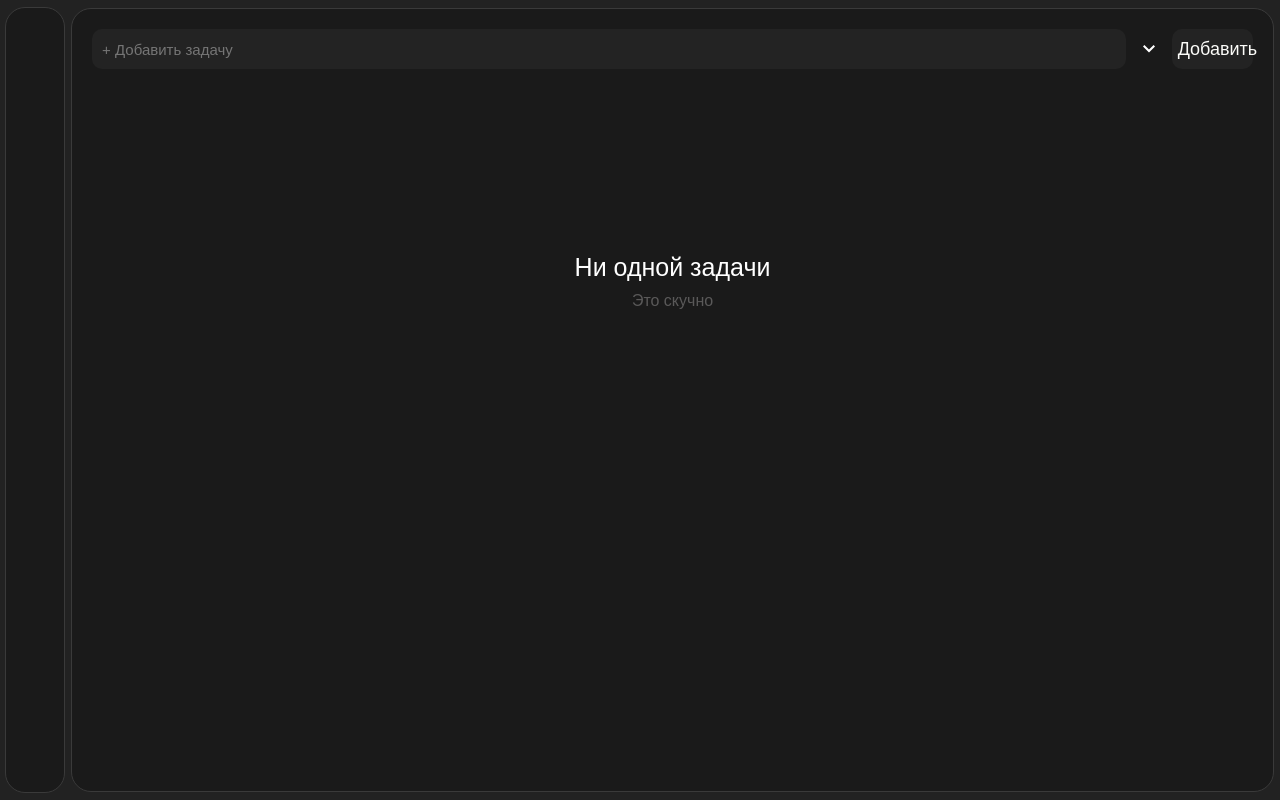
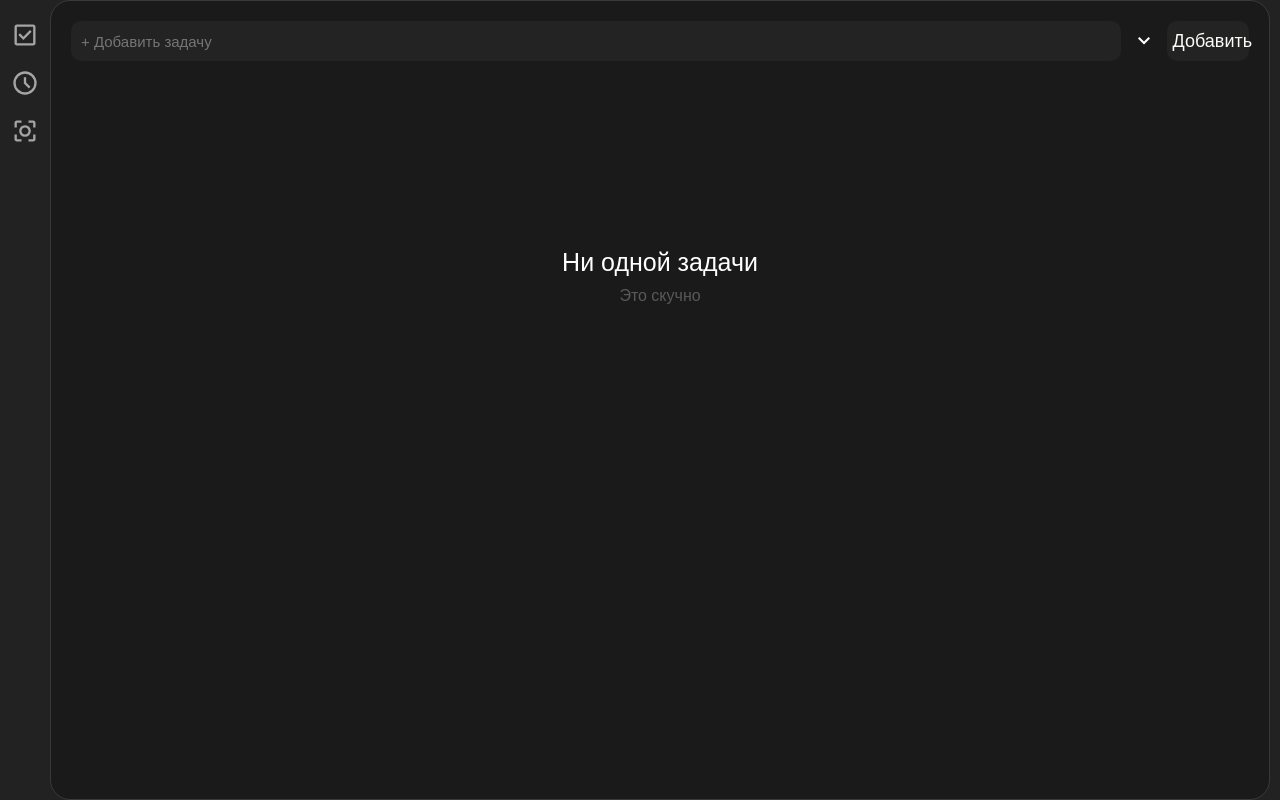
Before and after one commit to Glebess/Taimer-App-v2, a React (Vite) app: page / in a window 1280 px wide. Built offline with nearby package versions, Linux system fonts and the light colour scheme.

Commit message:
Переделана разметка сайта (taimer,header). Добавлены кнопки навигации в header.

```diff
--- a/src/App.module.css
+++ b/src/App.module.css
@@ -11,10 +11,11 @@
   align-items: center;
 }
 .taimer {
-  width: 99%;
-  height: 98%;
+  width: 100%;
+  height: 100%;
   background-color: var(--main-black);
   border: 1px solid var(--main-gray);
   border-radius: 20px;
   box-sizing: border-box;
+  margin-right: 10px;
 }
--- a/src/components/Header/Header.jsx
+++ b/src/components/Header/Header.jsx
@@ -1,9 +1,56 @@
 import styles from "./Header.module.css";
-
+import Button from "..//..//componentsShare/Button";
 const Header = () => {
   return (
     <div className={styles.header_container}>
-      <div className={styles.header_div}></div>
+      <div className={styles.header_div}>
+        <div className={styles.header_button_container}>
+          <Button
+            className={styles.header_button}
+            children={
+              <svg
+                xmlns="http://www.w3.org/2000/svg"
+                height="24px"
+                viewBox="0 -960 960 960"
+                width="24px"
+                fill="#FFFFFF"
+              >
+                <path d="m424-312 282-282-56-56-226 226-114-114-56 56 170 170ZM200-120q-33 0-56.5-23.5T120-200v-560q0-33 23.5-56.5T200-840h560q33 0 56.5 23.5T840-760v560q0 33-23.5 56.5T760-120H200Zm0-80h560v-560H200v560Zm0-560v560-560Z" />
+              </svg>
+            }
+          />
+
+          <Button
+            className={styles.header_button}
+            children={
+              <svg
+                xmlns="http://www.w3.org/2000/svg"
+                height="24px"
+                viewBox="0 -960 960 960"
+                width="24px"
+                fill="#FFFFFF"
+              >
+                <path d="m612-292 56-56-148-148v-184h-80v216l172 172ZM480-80q-83 0-156-31.5T197-197q-54-54-85.5-127T80-480q0-83 31.5-156T197-763q54-54 127-85.5T480-880q83 0 156 31.5T763-763q54 54 85.5 127T880-480q0 83-31.5 156T763-197q-54 54-127 85.5T480-80Zm0-400Zm0 320q133 0 226.5-93.5T800-480q0-133-93.5-226.5T480-800q-133 0-226.5 93.5T160-480q0 133 93.5 226.5T480-160Z" />
+              </svg>
+            }
+          />
+
+          <Button
+            className={styles.header_button}
+            children={
+              <svg
+                xmlns="http://www.w3.org/2000/svg"
+                height="24px"
+                viewBox="0 -960 960 960"
+                width="24px"
+                fill="#FFFFFF"
+              >
+                <path d="M200-120q-33 0-56.5-23.5T120-200v-160h80v160h160v80H200Zm400 0v-80h160v-160h80v160q0 33-23.5 56.5T760-120H600ZM120-600v-160q0-33 23.5-56.5T200-840h160v80H200v160h-80Zm640 0v-160H600v-80h160q33 0 56.5 23.5T840-760v160h-80ZM338.5-338.5Q280-397 280-480t58.5-141.5Q397-680 480-680t141.5 58.5Q680-563 680-480t-58.5 141.5Q563-280 480-280t-141.5-58.5ZM565-395q35-35 35-85t-35-85q-35-35-85-35t-85 35q-35 35-35 85t35 85q35 35 85 35t85-35Zm-85-85Z" />
+              </svg>
+            }
+          />
+        </div>
+      </div>
     </div>
   );
 };
--- a/src/components/Header/Header.module.css
+++ b/src/components/Header/Header.module.css
@@ -1,15 +1,36 @@
 .header_container {
-  width: 60px;
+  width: 50px;
   height: 100vh;
   display: flex;
   align-items: center;
-  padding-left: 5px;
   background-color: #222222;
 }
 .header_div {
-  background-color: var(--main-black);
-  border: 1px solid var(--main-gray);
-  border-radius: 20px;
-  height: 98%;
-  width: 60px;
+  background-color: #222222;
+  /* border: 1px solid var(--main-gray); */
+  height: 100%;
+  width: 50px;
 }
+.header_button_container {
+  display: flex;
+  flex-direction: column;
+  gap: 15px;
+}
+.header_button {
+  background-color: transparent;
+  border: 0;
+  &:hover {
+    cursor: pointer;
+  }
+}
+.header_button:first-child {
+  margin-top: 20px;
+}
+.header_button svg {
+  width: 28px;
+  height: 28px;
+  fill: #ffffff98;
+  &:hover {
+    fill: #ffffffc0;
+  }
+}
```
